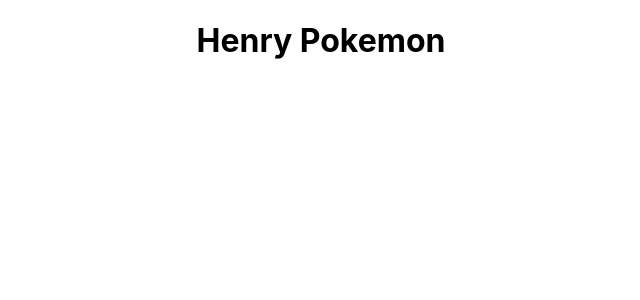
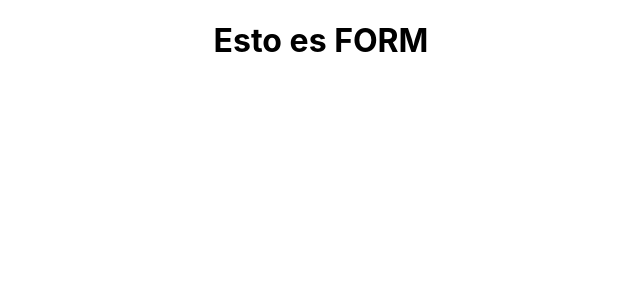
Before and after one commit to Alexbv2615/Pokemon_PI, a React (Create React App) app in the folder client/: page /createpokemon in a window 1280 px wide. Shown: the top 300 px of the page, without its empty margins (319-959 px from the left). Built offline with nearby package versions, Linux system fonts and the light colour scheme.

Commit message:
Rutas del Front y views definidas y funcionando

```diff
--- a/client/package.json
+++ b/client/package.json
@@ -6,6 +6,7 @@
     "@testing-library/jest-dom": "^5.11.10",
     "@testing-library/react": "^11.2.6",
     "@testing-library/user-event": "^13.1.1",
+    "axios": "^1.3.4",
     "react": "^17.0.2",
     "react-dom": "^17.0.2",
     "react-redux": "^7.2.3",
--- a/client/src/App.js
+++ b/client/src/App.js
@@ -1,9 +1,17 @@
 import './App.css';
+import { Route, Switch } from 'react-router-dom';
+import { LandingPage, HomePage, FormPage, DetailPage } from './views/index';
+
 
 function App() {
   return (
     <div className="App">
-      <h1>Henry Pokemon</h1>
+      <Switch>
+        <Route exact path='/' component={LandingPage} />
+        <Route exact path='/home' component={HomePage} />
+        <Route exact path='/createpokemon' component={FormPage} />
+        <Route exact path='/detail/:id' component={DetailPage} />
+      </Switch>
     </div>
   );
 }
--- /dev/null
+++ b/client/src/views/Detail/DetailPage.jsx
@@ -0,0 +1,12 @@
+
+
+
+const DetailPage = () => {
+    return (
+        <div>
+            <h1>Esta es la Detail</h1>
+        </div>
+    )
+};
+
+export default DetailPage;
--- /dev/null
+++ b/client/src/views/Form/FormPage.jsx
@@ -0,0 +1,11 @@
+
+
+const FormPage = () => {
+    return (
+        <div>
+            <h1>Esto es FORM</h1>
+        </div>
+    );
+};
+
+export default FormPage;
--- /dev/null
+++ b/client/src/views/Home/HomePage.jsx
@@ -0,0 +1,11 @@
+
+
+const HomePage = () => {
+    return (
+        <div>
+            <h1>Esta es Home</h1>
+        </div>
+    );
+};
+
+export default HomePage;
--- /dev/null
+++ b/client/src/views/Landing/LandingPage.jsx
@@ -0,0 +1,11 @@
+
+
+const LandingPage = () => {
+    return (
+        <div>
+            <h1>Esta es la Landing</h1>
+        </div>
+    )
+};
+
+export default LandingPage;
--- /dev/null
+++ b/client/src/views/index.js
@@ -0,0 +1,7 @@
+import LandingPage from "./Landing/LandingPage";
+import HomePage from "./Home/HomePage";
+import FormPage from "./Form/FormPage";
+import DetailPage from "./Detail/DetailPage";
+
+
+export { LandingPage, HomePage, FormPage, DetailPage };
```
Also changed, not shown: client/src/index.js (+8 -5 lines), client/src/views/Detail/Detail.module.css (added), client/src/views/Form/Form.module.css (added), client/src/views/Home/Home.module.css (added), client/src/views/Landing/Landing.module.css (added).
